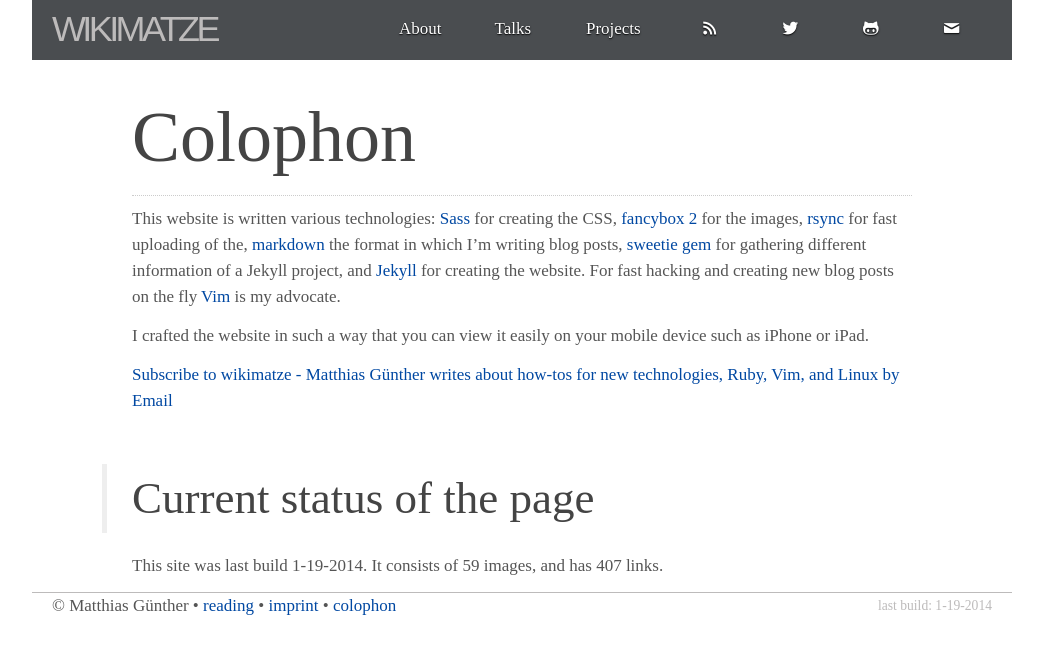
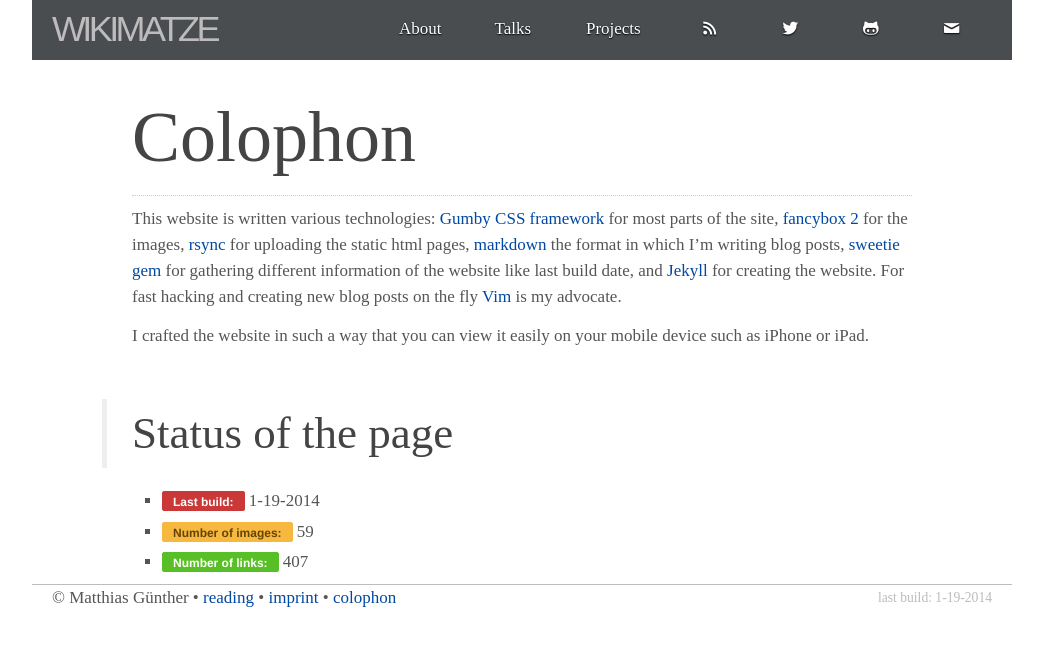
Before and after one commit to wikimatze/wikimatze.de, a Jekyll site: the page built from colophon.md, in a window 1280 px wide. Shown: the top 654 px of the page, without its empty margins (118-1161 px from the left). Built offline with Jekyll 4.4.1, drawn with Linux system fonts in a browser that asks for light colours; nearby versions of some CDN libraries; some web fonts are replaced; Markdown is read by kramdown in place of the engine named in the settings; comment, search, counter and statistics services are not loaded.

Commit message:
Cleanup of colophon

```diff
--- a/colophon.md
+++ b/colophon.md
@@ -4,21 +4,14 @@ title: Colophon
 meta-description: How this website was build
 ---
 
-This website is written various technologies: [Sass](http://sass-lang.com) for creating the CSS,
-[fancybox 2](http://fancyapps.com/fancybox/) for the images,
-[rsync](http://en.wikipedia.org/wiki/Rsync) for fast uploading of the,
-[markdown](http://daringfireball.net/projects/markdown/) the
-format in which I'm writing blog posts, [sweetie gem](https://github.com/matthias-guenther/sweetie)
-for gathering different information of a Jekyll project, and [Jekyll](http://jekyllrb.com) for
-creating the website. For fast hacking and creating new blog posts on the fly [Vim](http://www.vim.org) is my advocate.
+This website is written various technologies: [Gumby CSS framework](http://gumbyframework.com/) for most parts of the site, [fancybox 2](http://fancyapps.com/fancybox/) for the images, [rsync](http://en.wikipedia.org/wiki/Rsync) for uploading the static html pages, [markdown](http://daringfireball.net/projects/markdown/) the format in which I'm writing blog posts, [sweetie gem](https://github.com/matthias-guenther/sweetie) for gathering different information of the website like last build date, and [Jekyll](http://jekyllrb.com) for creating the website. For fast hacking and creating new blog posts on the fly [Vim](http://www.vim.org) is my advocate.
 
 
 I crafted the website in such a way that you can view it easily on your mobile device such as iPhone or iPad.
 
-<a href="http://feedburner.google.com/fb/a/mailverify?uri=guenther&amp;loc=en_US">Subscribe to wikimatze - Matthias Günther writes about how-tos for new technologies, Ruby, Vim, and Linux by Email</a>
 
+## Status of the page
 
-## Current status of the page
-
-This site was last build {{ site.build }}. It consists of {{ site.images }} images, and has
-{{ site.links }} links.
+- <span class="danger label">Last build:</span> {{ site.build }}
+- <span class="warning label">Number of images:</span> {{ site.images}}
+- <span class="success label">Number of links:</span> {{ site.links }}
```
